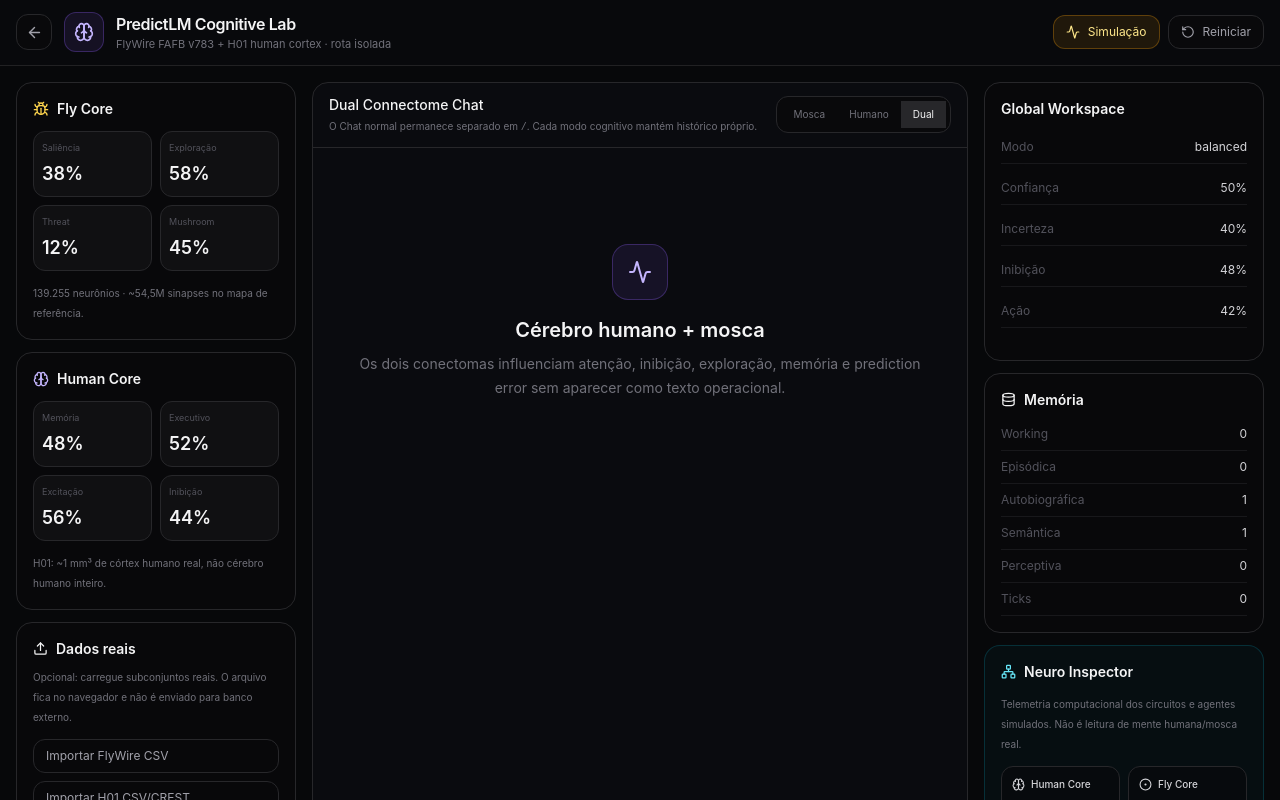
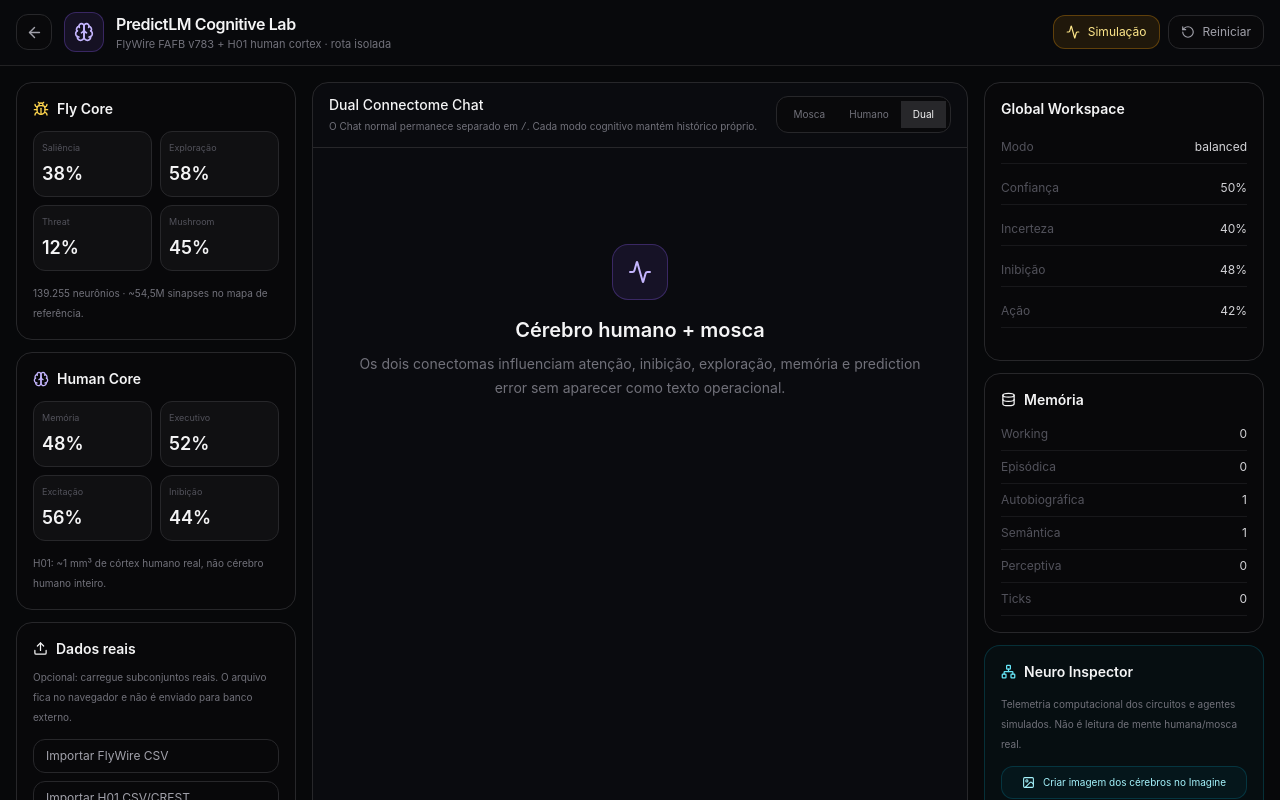
Before and after one commit to W2CAPITAL/PredictLm, a Next.js app: page /cognitive in a window 1280 px wide. Shown: the top 800 px of the page. Built offline with nearby package versions, Linux system fonts and the light colour scheme.

Commit message:
feat(cognitive): link brain telemetry to Imagine visualization

```diff
--- a/src/components/CognitiveBrainInspector.tsx
+++ b/src/components/CognitiveBrainInspector.tsx
@@ -1,7 +1,7 @@
 'use client';
 
 import React from 'react';
-import {Brain,CircleDot,Network,ScanSearch,Sparkles} from 'lucide-react';
+import {Brain,CircleDot,ImageIcon,Network,ScanSearch,Sparkles} from 'lucide-react';
 import type {CognitiveState} from '@/lib/cognitive/cognitive-workspace';
 import {normalizeOrganismState} from '@/lib/cognitive/organism-engine';
 
@@ -26,9 +26,24 @@ export function CognitiveBrainInspector({state}:{state:CognitiveState}){
     {label:'Threat',value:state.fly.threat}
   ];
 
+  function openBrainImagine(){
+    const prompt=[
+      'Visualização científica conceitual do PredictLM Cognitive Lab.',
+      'Mostrar lado a lado um cérebro humano cortical estilizado e um cérebro de mosca inspirado no connectoma FlyWire,',
+      'com redes neurais, regiões funcionais, sinapses e fluxos de atenção/memória destacados.',
+      'Incluir quatro perspectivas humanas simuladas como pequenos mapas neurais distintos, sem retratar pessoas reais.',
+      'Estética de laboratório neurocientífico premium, legível, fundo escuro, sem alegar consciência nem leitura mental real.'
+    ].join(' ');
+    try{sessionStorage.setItem('predictlm:imagine-prefill',prompt)}catch{}
+    window.location.href='/?screen=imagine';
+  }
+
   return <section className="rounded-2xl border border-cyan-500/20 bg-cyan-500/[0.035] p-4">
     <div className="mb-3 flex items-center gap-2 text-sm font-semibold"><Network size={15} className="text-cyan-300"/> Neuro Inspector</div>
     <p className="mb-3 text-[10px] leading-5 text-zinc-500">Telemetria computacional dos circuitos e agentes simulados. Não é leitura de mente humana/mosca real.</p>
+    <button onClick={openBrainImagine} className="mb-3 flex w-full items-center justify-center gap-2 rounded-xl border border-cyan-500/20 bg-cyan-500/5 px-3 py-2 text-[10px] text-cyan-200 hover:bg-cyan-500/10">
+      <ImageIcon size={13}/> Criar imagem dos cérebros no Imagine
+    </button>
 
     <div className="grid grid-cols-2 gap-2">
       <BrainMini title="Human Core" icon={<Brain size={13}/>} nodes={humanNodes}/>
```
